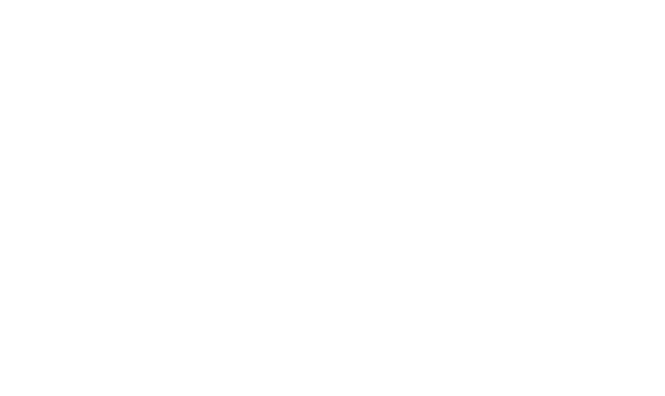
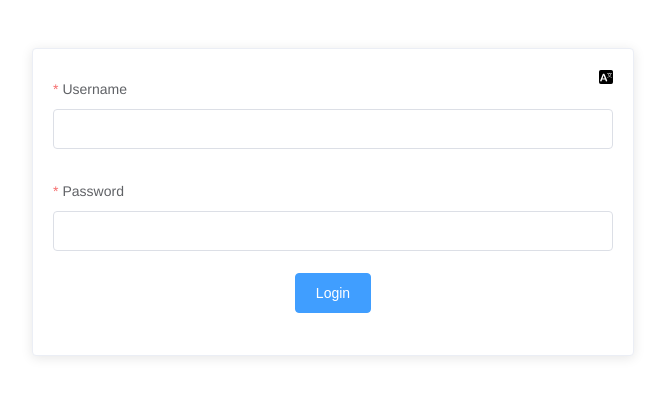
Before and after one commit to Tanvir-rahman/dots-frontend, a Vue app: page /#/login in a window 1280 px wide. Shown: the top 396 px of the page, without its empty margins (307-972 px from the left). Built offline with nearby package versions, Linux system fonts and the light colour scheme.

Commit message:
feat: Add login page (#25)

```diff
--- a/src/lang/en.js
+++ b/src/lang/en.js
@@ -2,5 +2,10 @@
   navbar: {
     profile: 'Profile',
     logout: 'Logout'
+  },
+  login: {
+    username: 'Username',
+    password: 'Password',
+    login: 'Login'
   }
 }
--- a/src/router/index.js
+++ b/src/router/index.js
@@ -1,10 +1,23 @@
 import Vue from 'vue'
 import VueRouter from 'vue-router'
 import Main from '@/layout/Main'
+import Auth from '@/layout/Auth'
 
 Vue.use(VueRouter)
 
 const routes = [
+  {
+    path: '/login',
+    component: Auth,
+    children: [
+      {
+        path: '',
+        component: () => import('@/views/login/index.vue'),
+        name: 'login',
+        hidden: true
+      }
+    ]
+  },
   {
     path: '/',
     component: Main,
--- /dev/null
+++ b/src/views/login/index.vue
@@ -0,0 +1,70 @@
+<template>
+  <div class="login-container">
+    <el-card class="box-card">
+      <lang-select class="lang-select" />
+      <el-form ref="loginForm" :model="formData" :rules="rules">
+        <el-form-item :label="$t('login.username')" prop="username">
+          <el-input v-model="formData.username" />
+        </el-form-item>
+        <el-form-item :label="$t('login.password')" prop="password">
+          <el-input v-model="formData.password" show-password />
+        </el-form-item>
+        <el-form-item>
+          <el-button type="primary" @click="login('loginForm')">{{ $t('login.login') }}</el-button>
+        </el-form-item>
+      </el-form>
+    </el-card>
+  </div>
+</template>
+
+<script>
+import LangSelect from '@/components/LangSelect'
+
+export default {
+  name: 'Login',
+  components: {
+    LangSelect
+  },
+  data() {
+    return {
+      formData: {
+        username: '',
+        password: ''
+      },
+      rules: {
+        username: [
+          { required: true, message: 'This field is required', trigger: 'blur' }
+        ],
+        password: [
+          { required: true, message: 'This field is required', trigger: 'blur' }
+        ]
+      }
+    }
+  }
+}
+</script>
+
+<style scoped lang="scss">
+  .login-container {
+    display: flex;
+    justify-content: center;
+    padding: 40px;
+
+    .box-card {
+      width: 600px;
+
+      .lang-select {
+        float: right;
+
+        &.hover-effect {
+          cursor: pointer;
+          transition: background .3s;
+
+          &:hover {
+            background: rgba(0, 0, 0, .025)
+          }
+        }
+      }
+    }
+  }
+</style>
```
